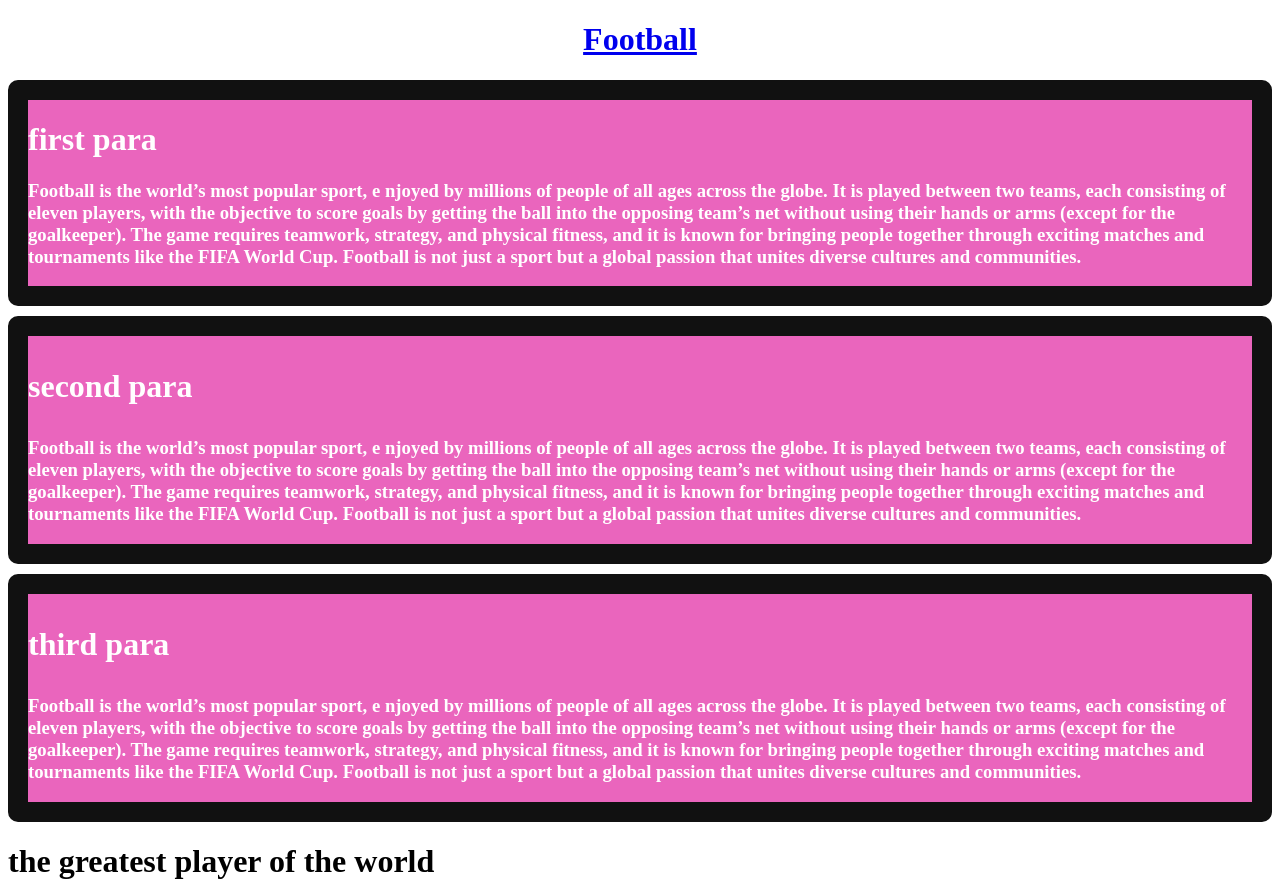
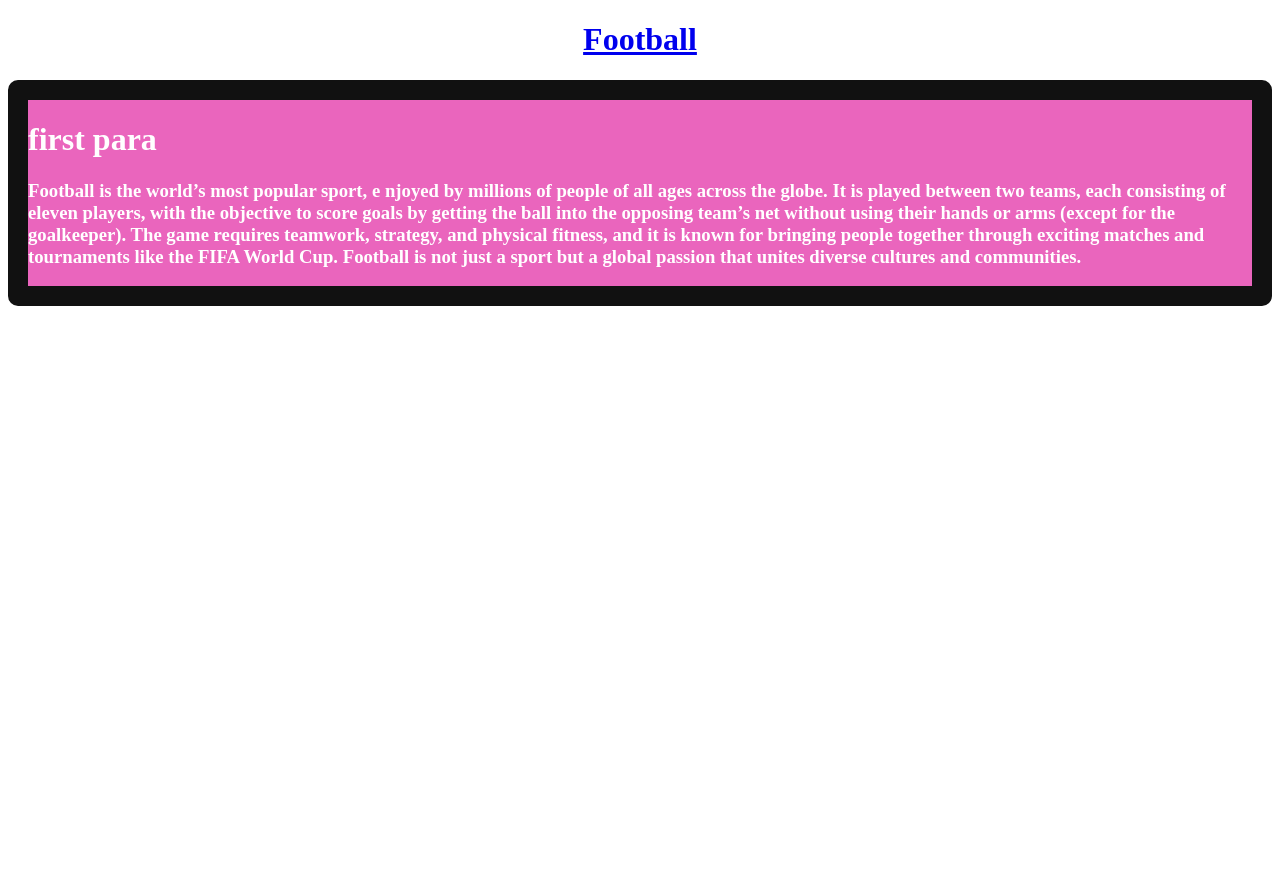
Before and after one commit to Jawad1555/my-first-web, a plain HTML site: page index.html in a window 1280 px wide. Shown: the top 883 px of the page. After the commit the page ends 800 px from the top, so only its background shows below. Drawn offline with Linux system fonts and the light colour scheme.

Commit message:
my first commit

```diff
--- a/index.html
+++ b/index.html
@@ -22,27 +22,6 @@
          for bringing people together through exciting matches and tournaments like
          the FIFA World Cup.<strong> Football</strong> is not just a sport but a global passion that unites diverse cultures and
     communities.</h3></div>
-    <div><h1><p>second para</p></h1><h3>Football is the world’s most popular sport, e
-    njoyed by millions of people of all ages across the globe.
-     It is played between two teams, each consisting of eleven players,
-      with the objective to score goals by getting the ball into the opposing
-       team’s net without using their hands or arms (except for the goalkeeper).
-        The game requires teamwork, strategy, and physical fitness, and it is known
-         for bringing people together through exciting matches and tournaments like
-         the FIFA World Cup.<strong> Football</strong> is not just a sport but a global passion that unites diverse cultures and
-    communities.</h3></div>
-    <div><h1><p>third para</p></h1><h3>Football is the world’s most popular sport, e
-    njoyed by millions of people of all ages across the globe.
-     It is played between two teams, each consisting of eleven players,
-      with the objective to score goals by getting the ball into the opposing
-       team’s net without using their hands or arms (except for the goalkeeper).
-        The game requires teamwork, strategy, and physical fitness, and it is known
-         for bringing people together through exciting matches and tournaments like
-         the FIFA World Cup.<strong> Football</strong> is not just a sport but a global passion that unites diverse cultures and
-    communities.</h3></div>
-    <p class="gim"><h1>the greatest player of the world</h1></p>
-    <img src="image/messi.png.jpg" height="400px" width="400px"
-
 
 
 
```
